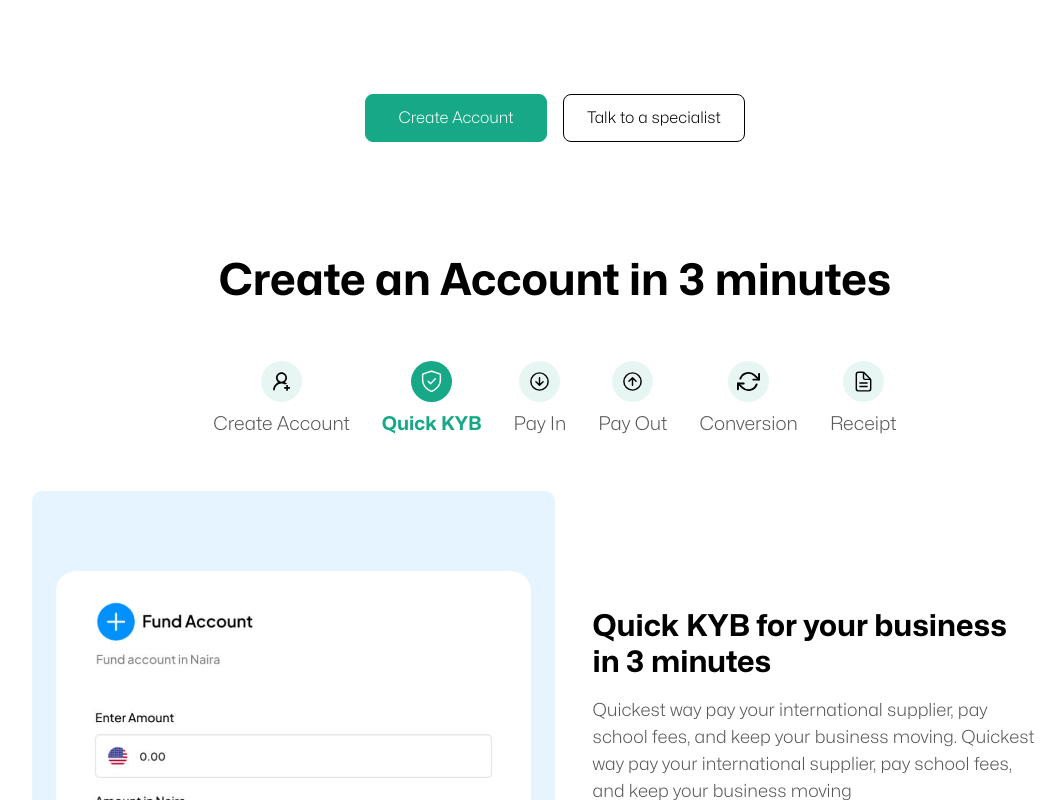
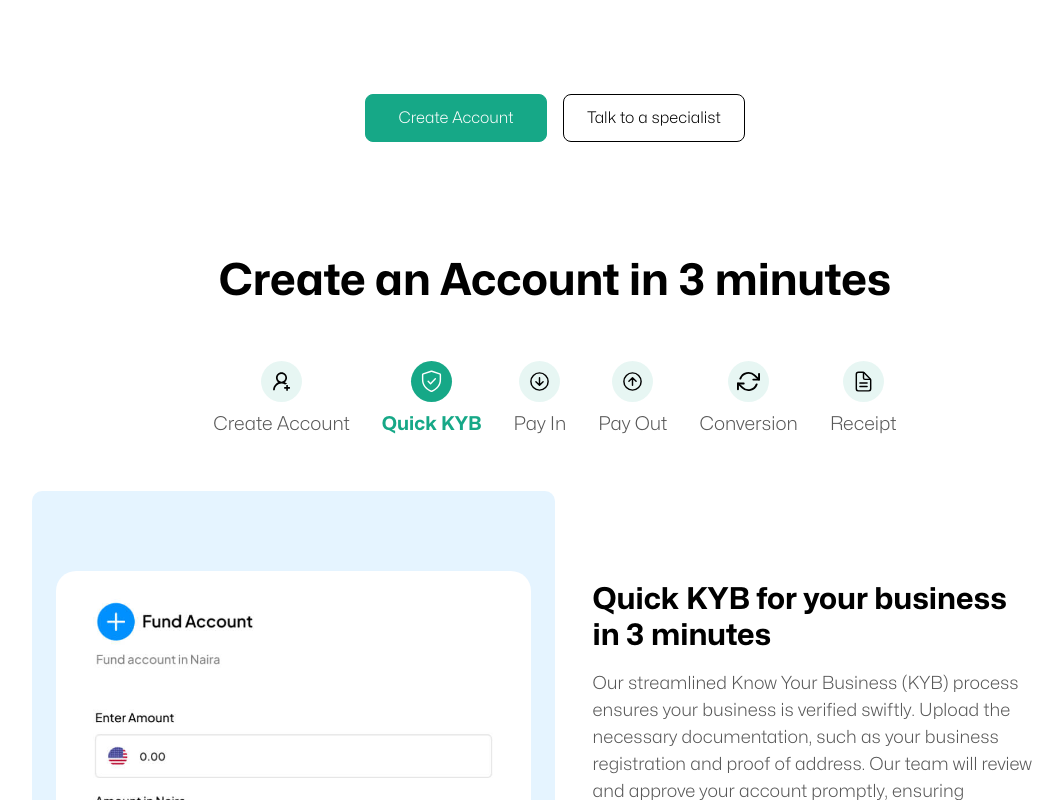
Before and after one commit to sellmedia-admin/settla-frontend, a React (Create React App) app: page / in a window 1280 px wide. Both pictures are taken after a click on the item "Quick KYB". Shown: the part 1896-2696 px from the top of the page, without its empty margins (85-1148 px from the left). Built offline with nearby package versions, Linux system fonts and the light colour scheme.

Commit message:
create acct section updates

```diff
--- a/src/components/Navbar.js
+++ b/src/components/Navbar.js
@@ -217,7 +217,7 @@ const Navbar = () => {
                 </Menu.Item>
                 <Menu.Item>
                   <Link
-                    to="mailto:support@usesettla.com"
+                    to="mailto:hello@usesettla.com"
                     className="flex items-center gap-3 px-3 py-4 text-sm cursor-pointer hover:bg-gray-100"
                   >
                     <img alt="" src={information} className="w-6 h-6" />
--- a/src/components/tabs/ConversionTab.js
+++ b/src/components/tabs/ConversionTab.js
@@ -1,5 +1,5 @@
 import React from "react";
-import {imgs} from "../../helpers/constants";
+import { imgs } from "../../helpers/constants";
 import LinkButton from "../buttons/LinkButton";
 import LinkButton2 from "../buttons/LinkButton2";
 
@@ -23,11 +23,17 @@ const ConversionTab = () => {
       <div className="max-w-md col-span-1 mx-auto">
         <h3 className="mb-4">Conversion for your business in 3 minutes</h3>
         <p className="">
-                Quickest way pay your international supplier, pay school fees, and keep your business moving.  Quickest way pay your international supplier, pay school fees, and keep your business moving
+          Need to handle different currencies? No problem. Settla offers
+          competitive exchange rates for currency conversions. Convert your
+          funds into the required currency within the platform, making your
+          international transactions seamless and cost-effective.{" "}
         </p>
         <div className="flex mt-8">
           <LinkButton title="Create Account" link="/signup" />
-				<LinkButton2 title="Talk to a specialist" link="mailto:hello@usesettla.com" />
+          <LinkButton2
+            title="Talk to a specialist"
+            link="mailto:hello@usesettla.com"
+          />
         </div>
       </div>
     </div>
--- a/src/components/tabs/CreateTab.js
+++ b/src/components/tabs/CreateTab.js
@@ -1,5 +1,5 @@
 import React from "react";
-import {imgs} from "../../helpers/constants";
+import { imgs } from "../../helpers/constants";
 import LinkButton from "../buttons/LinkButton";
 import LinkButton2 from "../buttons/LinkButton2";
 const CreateTab = () => {
@@ -20,13 +20,21 @@ const CreateTab = () => {
         </div>
       </div>
       <div className="max-w-md col-span-1 mx-auto">
-            <h3 className="mb-4">Create your account to get started with your business transactions</h3>
+        <h3 className="mb-4">
+          Create your account to get started with your business transactions
+        </h3>
         <p className="">
-                Set up your business account swiftly in just three minutes with Settla's seamless registration process, empowering you to unlock a world of opportunities effortlessly.
+          Our streamlined Know Your Business (KYB) process ensures your business
+          is verified swiftly. Upload the necessary documentation, such as your
+          business registration and proof of address. Our team will review and
+          approve your account promptly, ensuring compliance and security.{" "}
         </p>
         <div className="flex mt-8">
           <LinkButton title="Create Account" link="/signup" />
-				<LinkButton2 title="Talk to a specialist" link="mailto:hello@usesettla.com" />
+          <LinkButton2
+            title="Talk to a specialist"
+            link="mailto:hello@usesettla.com"
+          />
         </div>
       </div>
     </div>
--- a/src/components/tabs/PayInTab.js
+++ b/src/components/tabs/PayInTab.js
@@ -1,5 +1,5 @@
 import React from "react";
-import {imgs} from "../../helpers/constants";
+import { imgs } from "../../helpers/constants";
 import LinkButton from "../buttons/LinkButton";
 import LinkButton2 from "../buttons/LinkButton2";
 
@@ -23,11 +23,17 @@ const PayInTab = () => {
       <div className="max-w-md col-span-1 mx-auto">
         <h3 className="mb-4">Pay in for your business in 3 minutes</h3>
         <p className="">
-                Quickest way pay your international supplier, pay school fees, and keep your business moving.  Quickest way pay your international supplier, pay school fees, and keep your business moving
+          Funding your Settla account is easy and flexible. Choose from various
+          payment methods to deposit funds, whether it's through bank transfer,
+          credit card, or other preferred options. Once your account is funded,
+          you're ready to start making payments.{" "}
         </p>
         <div className="flex mt-8">
           <LinkButton title="Create Account" link="/signup" />
-				<LinkButton2 title="Talk to a specialist" link="mailto:hello@usesettla.com" />
+          <LinkButton2
+            title="Talk to a specialist"
+            link="mailto:hello@usesettla.com"
+          />
         </div>
       </div>
     </div>
--- a/src/components/tabs/PayOutTab.js
+++ b/src/components/tabs/PayOutTab.js
@@ -1,5 +1,5 @@
 import React from "react";
-import {imgs} from "../../helpers/constants";
+import { imgs } from "../../helpers/constants";
 import LinkButton from "../buttons/LinkButton";
 import LinkButton2 from "../buttons/LinkButton2";
 
@@ -23,11 +23,17 @@ const PayOutTab = () => {
       <div className="max-w-md col-span-1 mx-auto">
         <h3 className="mb-4">Pay out for your business in 3 minutes</h3>
         <p className="">
-                Quickest way pay your international supplier, pay school fees, and keep your business moving.  Quickest way pay your international supplier, pay school fees, and keep your business moving
+          Sending payments to your suppliers globally has never been easier.
+          Select the recipient, enter the payment details, and confirm the
+          transaction. Settla ensures your payments are processed quickly and
+          securely, reaching your suppliers on time.{" "}
         </p>
         <div className="flex mt-8">
           <LinkButton title="Create Account" link="/signup" />
-				<LinkButton2 title="Talk to a specialist" link="mailto:hello@usesettla.com" />
+          <LinkButton2
+            title="Talk to a specialist"
+            link="mailto:hello@usesettla.com"
+          />
         </div>
       </div>
     </div>
--- a/src/components/tabs/QuickTab.js
+++ b/src/components/tabs/QuickTab.js
@@ -1,5 +1,5 @@
 import React from "react";
-import {imgs} from "../../helpers/constants";
+import { imgs } from "../../helpers/constants";
 import LinkButton from "../buttons/LinkButton";
 import LinkButton2 from "../buttons/LinkButton2";
 
@@ -23,11 +23,17 @@ const QuickKYBTab = () => {
       <div className="max-w-md col-span-1 mx-auto">
         <h3 className="mb-4">Quick KYB for your business in 3 minutes</h3>
         <p className="">
-                Quickest way pay your international supplier, pay school fees, and keep your business moving.  Quickest way pay your international supplier, pay school fees, and keep your business moving
+          Our streamlined Know Your Business (KYB) process ensures your business
+          is verified swiftly. Upload the necessary documentation, such as your
+          business registration and proof of address. Our team will review and
+          approve your account promptly, ensuring compliance and security.{" "}
         </p>
         <div className="flex mt-8">
           <LinkButton title="Create Account" link="/signup" />
-				<LinkButton2 title="Talk to a specialist" link="mailto:hello@usesettla.com" />
+          <LinkButton2
+            title="Talk to a specialist"
+            link="mailto:hello@usesettla.com"
+          />
         </div>
       </div>
     </div>
--- a/src/components/tabs/ReceiptTab.js
+++ b/src/components/tabs/ReceiptTab.js
@@ -1,5 +1,5 @@
 import React from "react";
-import {imgs} from "../../helpers/constants";
+import { imgs } from "../../helpers/constants";
 import LinkButton from "../buttons/LinkButton";
 import LinkButton2 from "../buttons/LinkButton2";
 
@@ -23,11 +23,17 @@ const ReceiptTab = () => {
       <div className="max-w-md col-span-1 mx-auto">
         <h3 className="mb-4">Receipt for your business in 3 minutes</h3>
         <p className="">
-                Quickest way pay your international supplier, pay school fees, and keep your business moving.  Quickest way pay your international supplier, pay school fees, and keep your business moving
+          Need to handle different currencies? No problem. Settla offers
+          competitive exchange rates for currency conversions. Convert your
+          funds into the required currency within the platform, making your
+          international transactions seamless and cost-effective.{" "}
         </p>
         <div className="flex mt-8">
           <LinkButton title="Create Account" link="/signup" />
-				<LinkButton2 title="Talk to a specialist" link="mailto:hello@usesettla.com" />
+          <LinkButton2
+            title="Talk to a specialist"
+            link="mailto:hello@usesettla.com"
+          />
         </div>
       </div>
     </div>
--- a/src/helpers/constants.js
+++ b/src/helpers/constants.js
@@ -238,7 +238,7 @@ export const constants = {
       id: 3,
       image: team3,
       jd: "Product",
-      name: "Favour Maduka",
+      name: "Favour Nduka",
       icon1: x,
       icon2: linkedin,
       icon3: facebook,
--- a/src/pages/Contact/index.js
+++ b/src/pages/Contact/index.js
@@ -207,9 +207,9 @@ const Contact = () => {
                     <p>
                       <a
                         className="font-bold"
-                        href="mailto:support@usesettla.com"
+                        href="mailto:hello@usesettla.com"
                       >
-                        support@usesettla.com
+                        hello@usesettla.com
                       </a>
                     </p>
                   </div>
```
Lines whose indentation alone changed are shown as unchanged.
